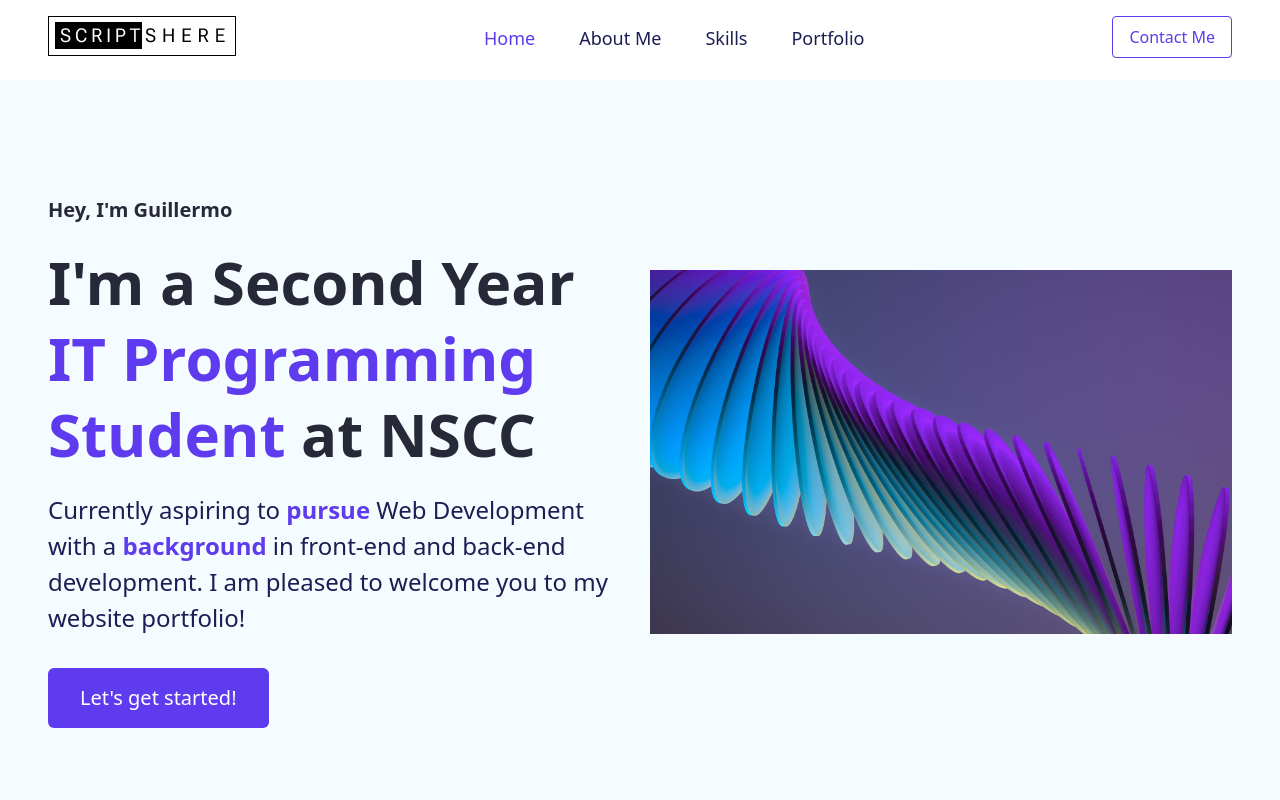
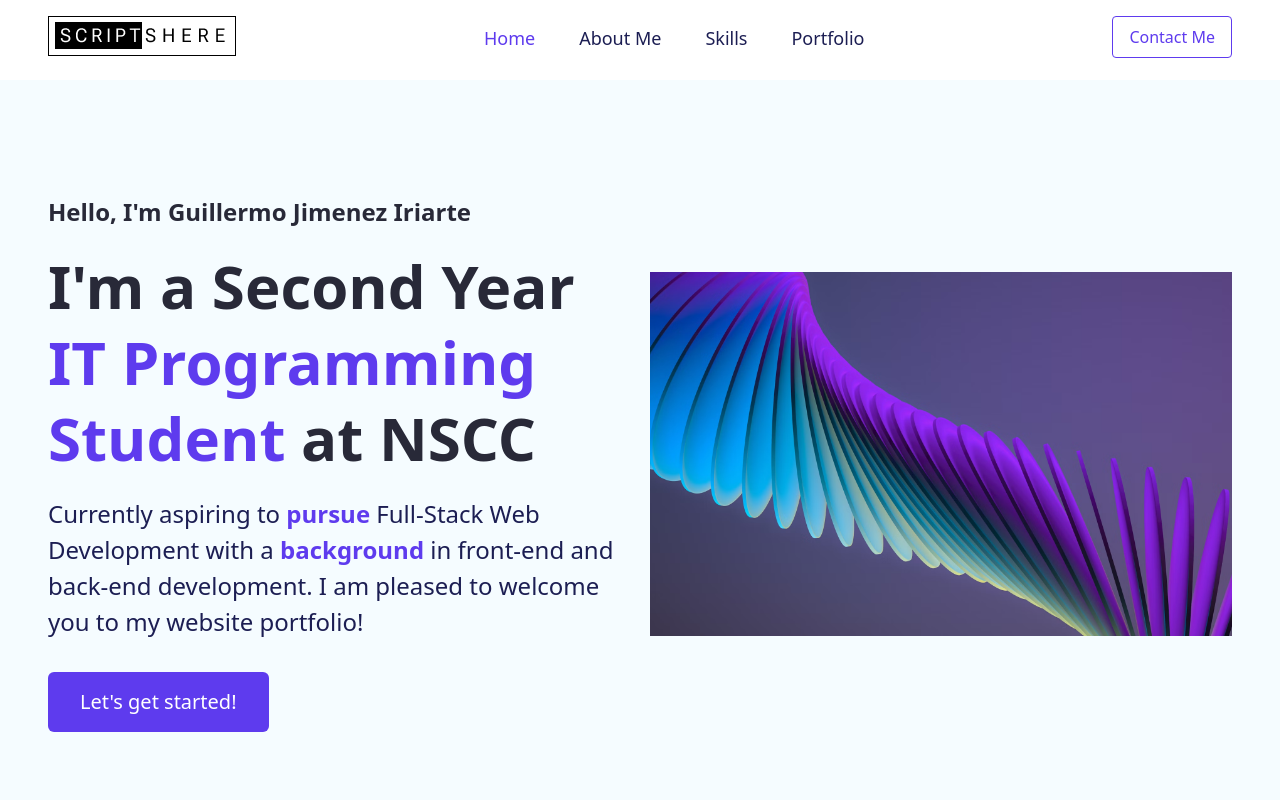
Before and after one commit to GuilleJI/react-portfolio-guillermo, a React (Vite) app: page / in a window 1280 px wide. Shown: the top 800 px of the page. Built offline with nearby package versions, Linux system fonts and the light colour scheme.

Commit message:
Troubleshooting Contacts form, modifying Skills page and Home page

```diff
--- a/src/components/Contact.jsx
+++ b/src/components/Contact.jsx
@@ -18,14 +18,24 @@ export const Contact = () => {
     const email = form.current.querySelector('#email').value;
     const phone = form.current.querySelector('#phone').value;
     const options = form.current.querySelector('#options').value;
+    const message = form.current.querySelector('#message').value;
 
     // Check if form fields are empty
-    if(!fName || !lName || !email || !phone || options === '0'){
+    if(!fName || !lName || !email || options === '0'){
         setStateMessage('Please fill out all fields.');
         setTimeout(() => {
             setStateMessage(null);
         }, 8000); //hide message after 8 seconds
-        return;
+
+        return; //returning early if message field is empty
+
+    }else if (!message){
+        setStateMessage('Please type your message');
+        setTimeout(() => {
+            setStateMessage(null);
+        }, 8000);
+
+        return; //returning early if message field is empty
     }
     setIsSubmitting(true);
 
@@ -100,13 +110,13 @@ export const Contact = () => {
                     {/* Text area */}
                     <div className="w-full mb-8">
                         <label htmlFor="option" className="text-base text-headingColor w-full">Message</label>
-                        <textarea name="message" id="" cols="30" rows="10" placeholder="Type your message"
+                        <textarea name="message" id="message" cols="30" rows="10" placeholder="Type your message"
                         className="block border border-primary rounded-lg py-2 mt-2 w-full px-2"></textarea>
                     </div>
                     {/* btn submit */}
                     <div className="w-36 mx-auto mt-8">
                         <input type="submit" value="Submit" disabled = {isSubmitting} className="btn-primary bg-primary py-3 px-8 cursor-pointer w-full"/>
-                        {stateMessage && <p>{stateMessage}</p>}
+                        {stateMessage && <p className='text-red-600'>{stateMessage}</p>}
                     </div>
                 </form>
             </div>
--- a/src/components/Home.jsx
+++ b/src/components/Home.jsx
@@ -10,9 +10,9 @@ const Home = () => {
           </div>
 
           <div className="md:w-1/2 w-full mt-5">
-              <h3 className="text-xl text-headingColor font-semibold mb-5">Hey, I'm Guillermo</h3>
+              <h2 className="text-2xl text-headingColor font-semibold mb-5">Hello, I'm Guillermo Jimenez Iriarte</h2>
               <h1 className="md:text-6xl text-4xl font-bold text-headingColor leading-snug md:leading-[76px] mb-5">I'm a Second Year <span className="text-primary">IT Programming Student </span> at NSCC</h1>
-              <p className="text-body text-2xl leading-9 mb-8">Currently aspiring to <span className="text-primary"><strong>pursue</strong></span> Web Development with a <span className="text-primary"><strong>background </strong></span>in front-end and back-end development. I am pleased to welcome you to my website portfolio!</p>
+              <p className="text-body text-2xl leading-9 mb-8">Currently aspiring to <span className="text-primary"><strong>pursue</strong></span> Full-Stack Web Development with a <span className="text-primary"><strong>background </strong></span>in front-end and back-end development. I am pleased to welcome you to my website portfolio!</p>
               <Link
                   to="about"
                   spy={true}
--- a/src/components/Skills.jsx
+++ b/src/components/Skills.jsx
@@ -3,7 +3,7 @@ import {Link} from 'react-scroll';
 // Making some array of objects for card items
 const skills =[
     {id: 1, name: "Programming Languages", description: "Experienced in a diverse range of programming languages, including but not limited to JavaScript, Kotlin, Java, C#, C, and C++. This broad knowledge base allows for flexibility and adaptability when tackling various software development tasks.", image: "src/images/Programming.png"},
-    {id: 2, name: "Web Development", description: "Proficient in website design and development using HTML, CSS (SASS, Tailwind CSS, Bootstrap), and JavaScript (React.js, Node.js).", image: "src/images/Web Dev.png"},
+    {id: 2, name: "Web Development", description: "Proficient in website design and development using HTML, CSS (SASS, Tailwind CSS, Bootstrap), and JavaScript (React.js, Node.js), and C# (ASP.NET).", image: "src/images/Web Dev.png"},
     {id: 3, name: "Data Management", description: "Familiar with data fundamentals, including SQL, ADO.NET, and Entity Framework.", image: "src/images/Data Management.png"},
     {id: 4, name: "Mobile Development", description: "Experienced in Java and Kotlin for Android development using Android Studio.", image: "src/images/Mobile Development.png"},
     {id: 5, name: "Version Control", description: "Proficient in Git, with experience in managing GitHub projects including branches and commits.", image: "src/images/Version Control.png"},
```
